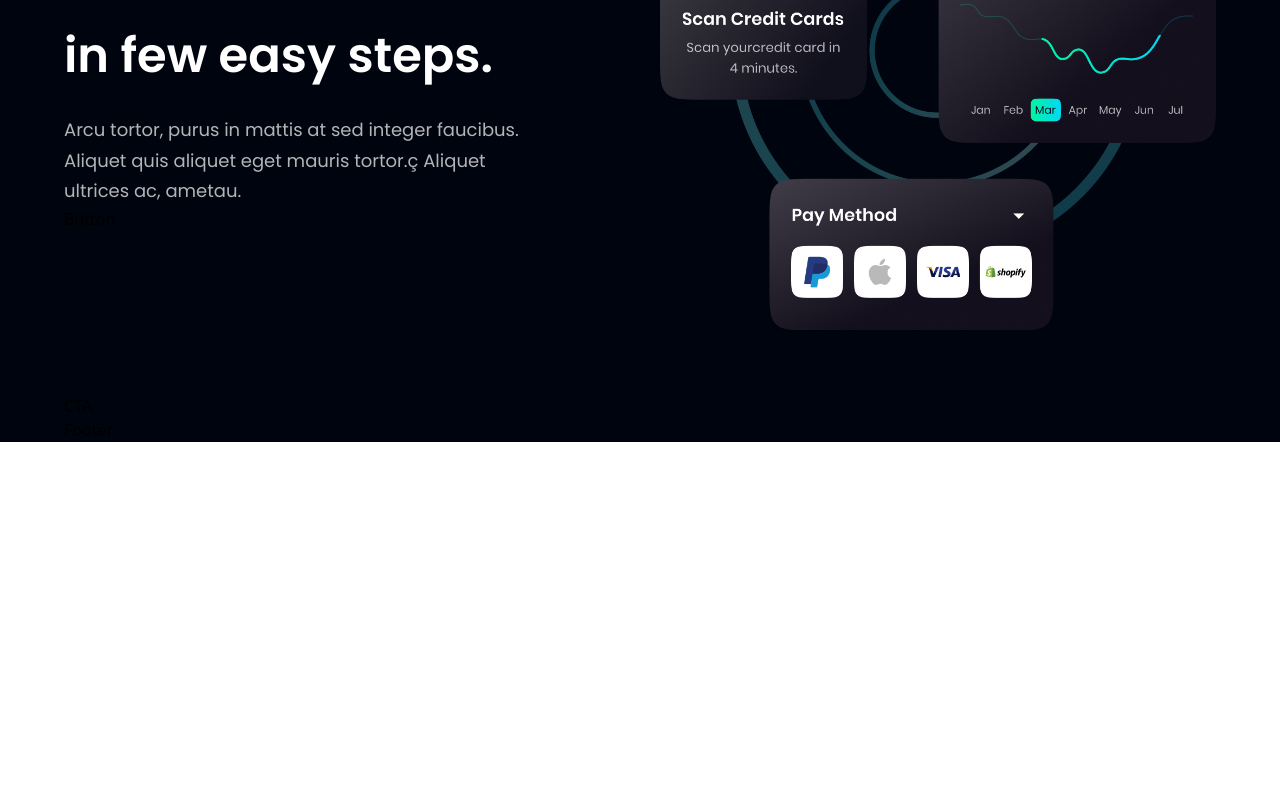
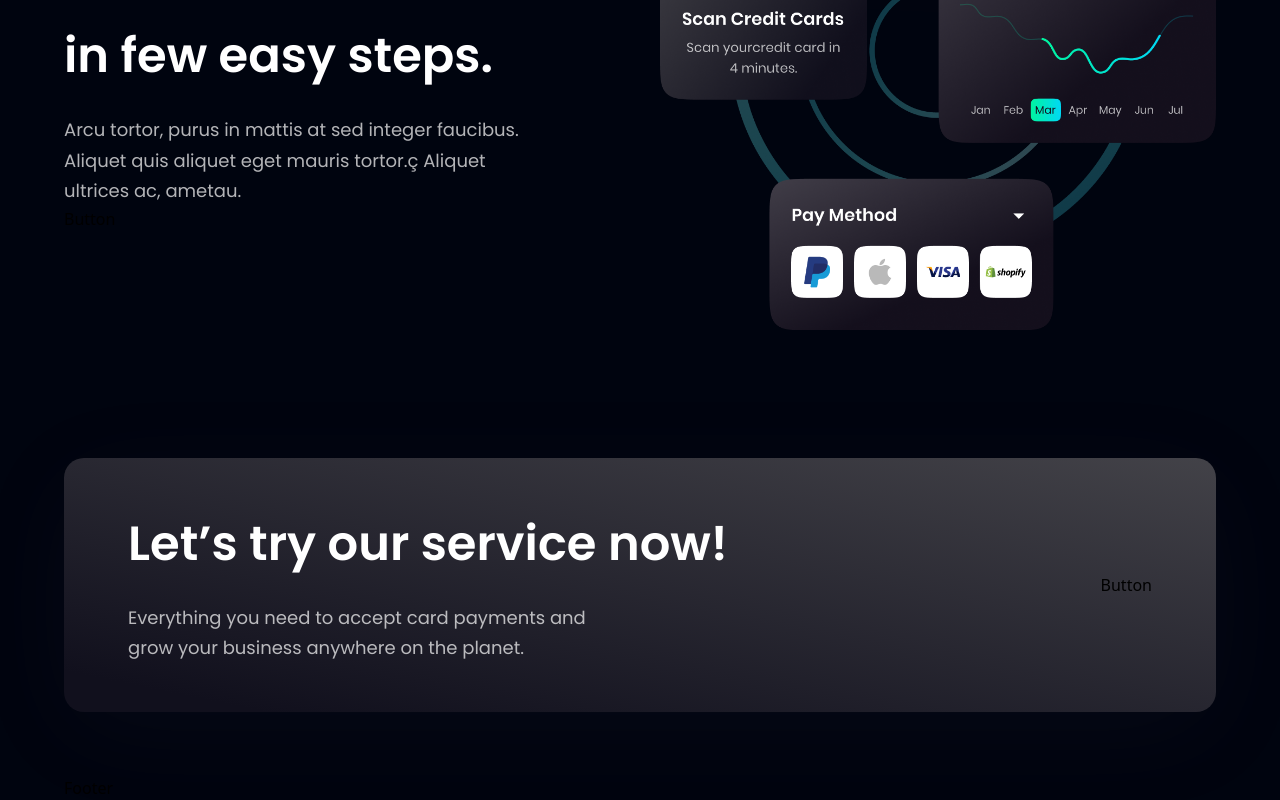
Before and after one commit to amanjnc/bank_modern_app, a React (Vite) app: page / in a window 1280 px wide. Shown: the part 1782-2582 px from the top of the page. Before the commit the page ends 2224 px from the top, so only its background shows below. Built offline with nearby package versions, Linux system fonts and the light colour scheme.

Commit message:
CTA section

```diff
--- a/src/components/CTA.jsx
+++ b/src/components/CTA.jsx
@@ -1,9 +1,22 @@
-import React from 'react'
+import styles from "../style";
+import Button from "./Button";
 
-const CTA = () => {
-  return (
-    <div>CTA</div>
-  )
-}
+const CTA = () => (
+	<section
+		className={`${styles.flexCenter} ${styles.marginY} ${styles.padding} sm:flex-row flex-col bg-black-gradient-2 rounded-[20px] box-shadow`}
+	>
+		<div className='flex-1 flex flex-col'>
+			<h2 className={styles.heading2}>Let’s try our service now!</h2>
+			<p className={`${styles.paragraph} max-w-[470px] mt-5`}>
+				Everything you need to accept card payments and grow your business
+				anywhere on the planet.
+			</p>
+		</div>
 
-export default CTA
+		<div className={`${styles.flexCenter} sm:ml-10 ml-0 sm:mt-0 mt-10`}>
+			<Button />
+		</div>
+	</section>
+);
+
+export default CTA;
```
